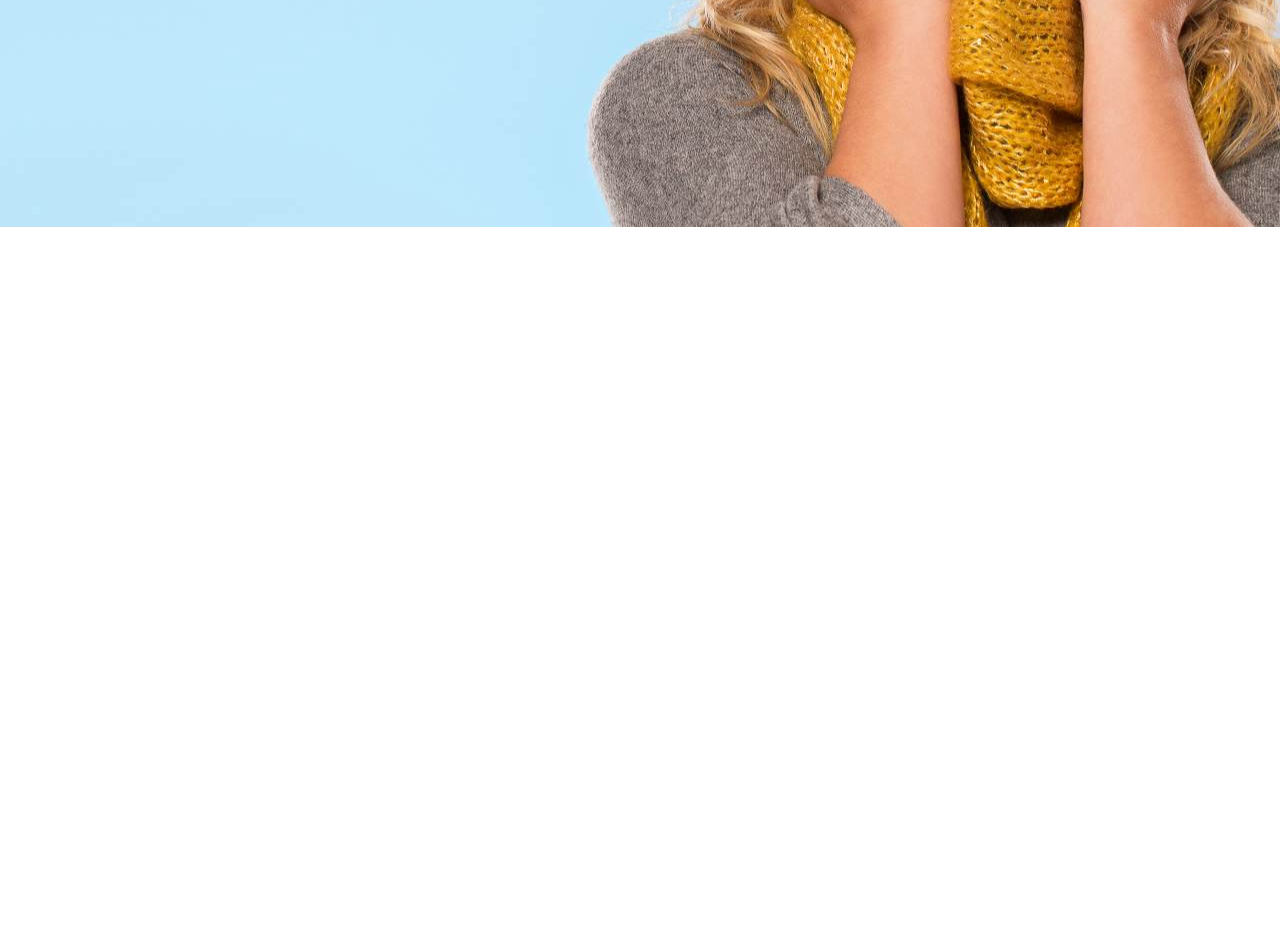
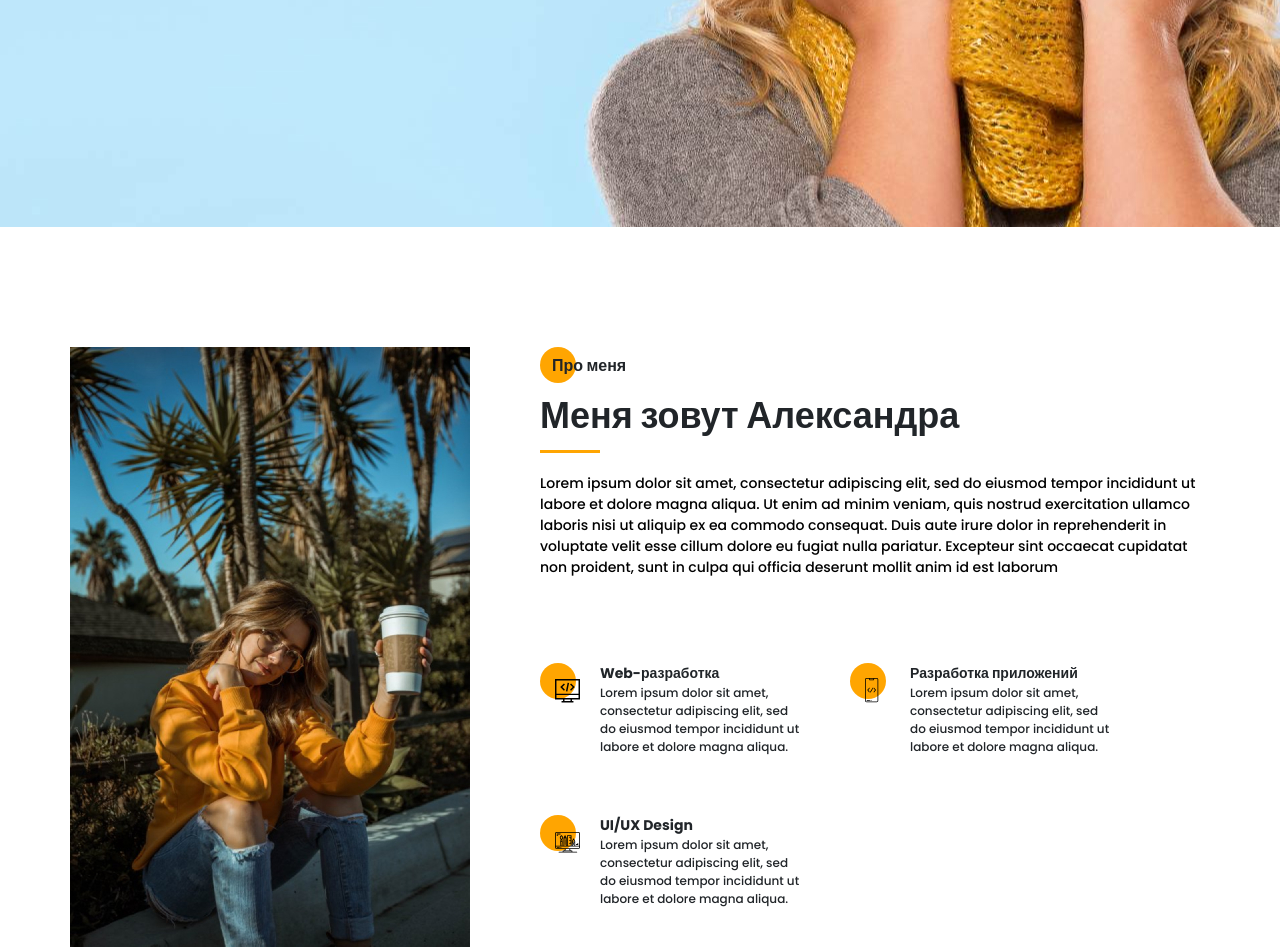
Before and after one commit to Doniyor2555/Portfolio-Web-Project, a website: page src/index.html in a window 1280 px wide. Shown: the part 573-1520 px from the top of the page. Before the commit the page ends 800 px from the top, so only its background shows below. Drawn offline with Linux system fonts and the light colour scheme.

Commit message:
Portfolio-Web-Project

```diff
--- a/src/index.html
+++ b/src/index.html
@@ -143,6 +143,66 @@
     </section>
 
 
+    <section class="about">
+        <div class="container">
+          <div class="about__wrapper">
+            <div class="about__photo">
+                <img src="img/main_photo.jpg" alt="photo">
+            </div>
+                <div class="about__descr">
+                    <h2 class="title title_fz16 about__title">Про меня</h2>
+                    <div class="title title__fz36 about__subtitle">Меня зовут Александра</div>
+                    <div class="divider"></div>
+                    <p class="about__text">
+                        Lorem ipsum dolor sit amet, consectetur adipiscing elit, sed do eiusmod tempor incididunt ut labore et dolore magna aliqua. Ut enim ad minim veniam, quis nostrud exercitation ullamco laboris nisi ut aliquip ex ea commodo consequat. Duis aute irure dolor in reprehenderit in voluptate velit esse cillum dolore eu fugiat nulla pariatur. Excepteur sint occaecat cupidatat non proident, sunt in culpa qui officia deserunt mollit anim id est laborum
+                    </p>
+                </div>
+                <div class="about__skills">
+                    <div class="about__skills-item">
+                        <div class="about__skills-circle">
+                            <img src="icons/about_me/web_development.svg" alt="web-dev">
+                        </div>
+                        <div>
+                            <div class="title title_fz14">
+                                Web-разработка
+                            </div>
+                            <div class="about__skills-text">
+                                Lorem ipsum dolor sit amet, consectetur adipiscing elit, sed do eiusmod tempor incididunt ut labore et dolore magna aliqua.
+                            </div>
+                        </div>
+                    </div>
+                    <div class="about__skills-item">
+                        <div class="about__skills-circle">
+                            <img src="icons/about_me/mobile_dev.svg" alt="web-dev">
+                        </div>
+                        <div>
+                            <div class="title title_fz14">
+                                Разработка приложений
+                            </div>
+                            <div class="about__skills-text">
+                                Lorem ipsum dolor sit amet, consectetur adipiscing elit, sed do eiusmod tempor incididunt ut labore et dolore magna aliqua.
+                            </div>
+                        </div>
+                    </div>
+                    <div class="about__skills-item">
+                        <div class="about__skills-circle">
+                            <img src="icons/about_me/design.svg" alt="web-dev">
+                        </div>
+                        <div>
+                            <div class="title title_fz14">
+                                UI/UX Design
+                            </div>
+                            <div class="about__skills-text">
+                                Lorem ipsum dolor sit amet, consectetur adipiscing elit, sed do eiusmod tempor incididunt ut labore et dolore magna aliqua.
+                            </div>
+                        </div>
+                    </div>
+                </div>
+          </div>
+        </div>
+    </section>
+
+
     <script src="js/script.js"></script>
 </body>
 </html>
--- /dev/null
+++ b/src/sass/blocks/_about.scss
@@ -0,0 +1,58 @@
+.about {
+  padding-top: 120px;
+  &__wrapper {
+    display: grid;
+    grid-template-columns: 400px 670px;
+    grid-template-rows: minmax(240px, auto) minmax(255px, auto);
+    grid-auto-rows: minmax(240px, auto);
+    column-gap: 70px;
+    row-gap: 40px;
+  }
+  &__photo {
+    grid-row: 1/3;
+    img {
+      width: 100%;
+    }
+  }
+  &__title {
+    position: relative;
+    padding: 1px 0 0 12px;
+    @include before_circle;
+  }
+  &__descr {
+    padding-top: 6px;
+    .divider {
+      margin-top: 4px;
+    }
+  }
+  &__text {
+    font-size: 14px;
+    line-height: 21px;
+    color: #000;
+    margin-top: 20px;
+  }
+  &__skills {
+    display: grid;
+    grid-template: repeat(2, minmax(115px, auto)) / repeat(2, 260px);
+    grid-auto-rows: minmax(115px, auto);
+    column-gap: 50px;
+    row-gap: 20px;
+    &-item {
+      display: grid;
+      grid-template-columns: 40px 200px;
+      column-gap: 20px;
+    }
+    &-circle {
+      position: relative;
+      padding: 15px 0 0 15px;
+      @include before_circle;
+      &:before {
+        top: 0;
+      }
+    }
+    &-text {
+      font-size: 12px;
+      line-height: 18px;
+    }
+  }
+}
--- a/src/sass/blocks/_title.scss
+++ b/src/sass/blocks/_title.scss
@@ -13,4 +13,7 @@
   &__fz48 {
     font-size: 48px;
   }
+  &__fz36 {
+    font-size: 36px;
+  }
 }
--- a/src/sass/style.scss
+++ b/src/sass/style.scss
@@ -15,9 +15,16 @@
     margin: 0 auto;
 }
 
+.divider {
+    width: 60px;
+    height: 3px;
+    background-color: $main-color;
+    margin-top: 25px;
+}
 
 @import "blocks/promo";
 @import "blocks/title";
 @import "blocks/buttons";
 @import 'blocks/sidepanel';
 @import "blocks/hamburger";
+@import "blocks/about";
```
Also changed, not shown: src/css/style.min.css.
